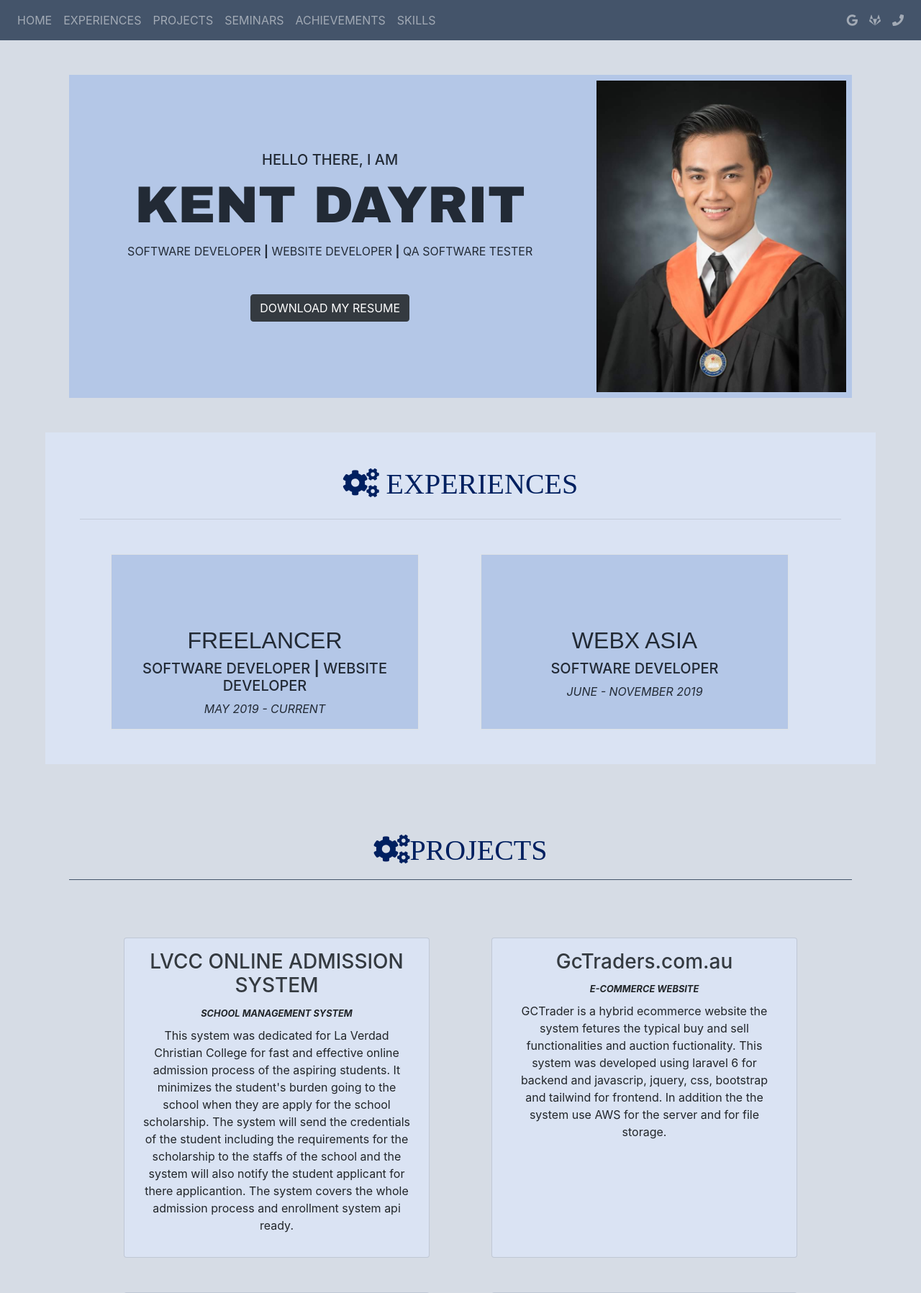
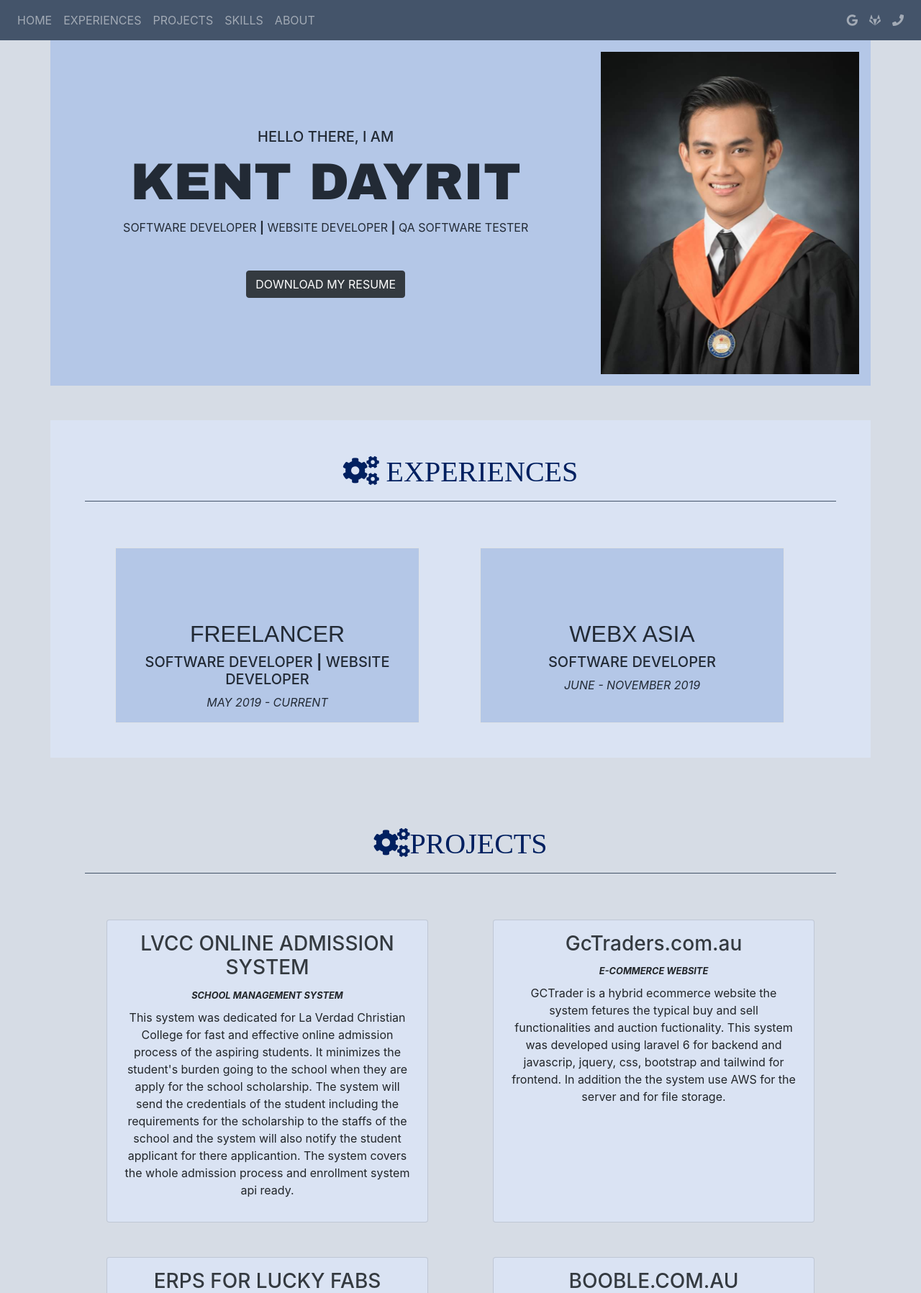
Before and after one commit to kentdayrit/kentdayrit.github.io, a PHP site: page / in a window 1280 px wide. Shown: the top 1797 px of the page at 72% size. Run offline with PHP 8.4, Linux system fonts and the light colour scheme; some libraries are stand-ins or nearby versions.

Commit message:
add content

```diff
--- a/app/layouts/navbar.php
+++ b/app/layouts/navbar.php
@@ -1,4 +1,4 @@
-    <nav class="navbar navbar-expand-md navbar-dark" style="background-color: #44546a;">
+    <nav class="navbar navbar-expand-md navbar-dark" style="background-color: #44546a; position:fixed; width:100%; top:0; z-index:100;">
             <!-- <img src="{{asset('img/lvcclogo.png')}}" height="50" alt="LVCC-LOGO"> -->
         <button type="button" class="navbar-toggler" data-toggle="collapse" data-target="#navbarCollapse">
             <span class="navbar-toggler-icon"></span>
@@ -6,12 +6,13 @@
 
         <div class="collapse navbar-collapse" id="navbarCollapse">
             <div class="navbar-nav">
-                <a href="/home" class="nav-item nav-link">HOME</a>
-                <a href="/home" class="nav-item nav-link">EXPERIENCES</a>
-                <a href="/home" class="nav-item nav-link">PROJECTS</a>
-                <a href="/home" class="nav-item nav-link">SEMINARS</a>
-                <a href="/home" class="nav-item nav-link">ACHIEVEMENTS</a>
-                 <a href="/home" class="nav-item nav-link">SKILLS</a>
+                <a href="#home-section" class="nav-item nav-link">HOME</a>
+                <a href="#experiences-section" class="nav-item nav-link">EXPERIENCES</a>
+                <a href="#projects-section" class="nav-item nav-link">PROJECTS</a>
+                <!-- <a href="#seminars-section" class="nav-item nav-link">SEMINARS</a> -->
+                <!-- <a href="#achivements-section" class="nav-item nav-link">ACHIEVEMENTS</a> -->
+                 <a href="#skills-section" class="nav-item nav-link">SKILLS</a>
+                 <a href="#about-section" class="nav-item nav-link">ABOUT</a>
             </div>
             <div class="navbar-nav ml-auto">
                     <a href="/" class="nav-item nav-link"><i class="fab fa-google"></i></a>
--- a/app/pages/home-page.php
+++ b/app/pages/home-page.php
@@ -1,9 +1,9 @@
-<div class="container-fluid">
-	<div class="ml-5 mr-5 p-5">
-		<div class="row"  style="background-color: #b4c7e7; color: #222a35;">
-			<div class="col-md-8 p-5 my-auto text-center">
+<div class="container-fluid pt-2">
+	<section class="container mt-5" id="home-section">
+		<div class="row p-2"  style="background-color: #b4c7e7; color: #222a35;">
+			<div class="col-md-8 my-auto text-center">
 				<h5>HELLO THERE, I AM</h5>
-				<h1 class="m4" style="font-family: Arial black; font-size: 4.5rem;"><b>KENT DAYRIT</b></h1>
+				<h1 class="display-3" style="font-family: Arial black;"><b>KENT DAYRIT</b></h1>
 				<span>SOFTWARE DEVELOPER <b>|</b> WEBSITE DEVELOPER <b>|</b> QA SOFTWARE TESTER</span>
 				<div class="mt-5">
 					<button class="btn btn-dark">DOWNLOAD MY RESUME </button>
@@ -13,10 +13,11 @@
 				<img src="./assets/img/banner-img-me.jpg" class="img-fluid w-100">
 			</div>
 		</div>
-	</div>
+	</section>
 	<!-- SECTIONS -->
 	<?php include('sections/experiences-section.php'); ?>
 	<?php include('sections/projects-section.php'); ?>
 	<?php include('sections/seminars-section.php'); ?>
 	<?php include('sections/achievements-section.php'); ?>
+	<?php include('sections/skills-section.php'); ?>
 </div>
--- a/app/pages/sections/experiences-section.php
+++ b/app/pages/sections/experiences-section.php
@@ -1,24 +1,23 @@
 <!-- EXPERIENCES -->
-<section class="p-5 ml-5 mr-5" style="background-color: #dae3f3;">
+<section class="container mt-5 p-5" id="experiences-section" style="background-color: #dae3f3;">
 	<div class="row">
 		<div class="col-md-12 text-center">
 			<h1 style="color: #002060; font-family: Century gothic"><i class="fas fa-cogs display-5"></i> EXPERIENCES</h1>
+			<hr style="border-color: #44546a;">
 		</div>
 	</div>
-	<hr style="border-color: #445 46a;">
-		<div class="row col-md-12 mt-5">
-			<div class="col-md-5 p-3 mx-auto text-center border rounded-lg" style="background-color: #b4c7e7; color: #222a35;">
+	<div class="row col-md-12">
+		<div class="col-md-5 mt-5 p-3 mx-auto text-center border rounded-lg" style="background-color: #b4c7e7; color: #222a35;">
 			<i class="fas fa-laptop display-4 mb-3"></i>
 			<h2 style="font-family: Arial">FREELANCER</h2>
 			<h5>SOFTWARE DEVELOPER <b>|</b> WEBSITE DEVELOPER</h5>
 			<span><i>MAY 2019 - CURRENT</i></span>
 		</div>
-			<div class="col-md-5 p-3 mx-auto text-center border rounded-lg" style="background-color: #b4c7e7; color: #222a35;">
+		<div class="col-md-5 mt-5 p-3 mx-auto text-center border rounded-lg" style="background-color: #b4c7e7; color: #222a35;">
 			<i class="fas fa-briefcase display-4 mb-3"></i>
 			<h2 style="font-family: Arial">WEBX ASIA</h2>
 			<h5>SOFTWARE DEVELOPER</h5>
 			<span><i>JUNE - NOVEMBER 2019</i></span>
 		</div>
 	</div>
-	</div>
 </section>
--- a/app/pages/sections/projects-section.php
+++ b/app/pages/sections/projects-section.php
@@ -1,37 +1,34 @@
 <!-- PROJECTS -->
-	<section class="p-5 ml-5 mr-5 mt-5">
+<section class="container mt-5 p-5" id="projects-section">
 	<div class="row">
 		<div class="col-md-12 text-center">
 			<h1 style="color: #002060; font-family: Century gothic"><i class="fas fa-cogs display-5"></i>PROJECTS</h1>
 			<hr style="border-color: #44546a;">
 		</div>
 	</div>
-		<div class="pt-3 pr-5 pl-5 pb-5">
-			<div class="row mt-5">
-				<div class="col-md-5 text-center mx-auto p-3 card card-body" style="background-color: #dae3f3;">
+	<div class="row">
+		<div class="col-md-5 text-center mx-auto mt-5 p-3 card card-body" style="background-color: #dae3f3;">
 			<h3><a href="http://lvcc-online-admission-system.herokuapp.com/login" class="text-dark">LVCC ONLINE ADMISSION SYSTEM</a></h3>
 			<span><small><b><i>SCHOOL MANAGEMENT SYSTEM</i></b></small></span>
 			<p class="ml-2 mr-2 mt-2">
 				This system was dedicated for La Verdad Christian College for fast and effective online admission process of the aspiring students. It minimizes the student's burden going to the school when they are apply for the school scholarship. The system will send the credentials of the student including the requirements for the scholarship to the staffs of the school and the system will also notify the student applicant for there applicantion. The system covers the whole admission process and enrollment system api ready.
 			</p>
 		</div>
-				<div class="col-md-5 text-center mx-auto p-3 card card-body" style="background-color: #dae3f3;">
+		<div class="col-md-5 text-center mx-auto mt-5 p-3 card card-body" style="background-color: #dae3f3;">
 			<h3><a href="" class="text-dark">GcTraders.com.au</a></h3>
 			<span><small><b><i>E-COMMERCE WEBSITE</i></b></small></span>
 			<p class="ml-2 mr-2 mt-2">
 				GCTrader is a hybrid ecommerce website the system fetures the typical buy and sell functionalities and auction fuctionality. This system was developed using laravel 6 for backend and javascrip, jquery, css, bootstrap and tailwind for frontend. In addition the the system use AWS for the server and for file storage.
 			</p>
 		</div>
-			</div>
-			<div class="row mt-5">
-				<div class="col-md-5 text-center mx-auto p-3 card card-body" style="background-color: #dae3f3;">
+		<div class="col-md-5 text-center mx-auto mt-5 p-3 card card-body" style="background-color: #dae3f3;">
 			<h3><a href="" class="text-dark">ERPS FOR LUCKY FABS</a></h3>
 			<span><small><b><i>ENTERPRISE RESOURCE PLANNING SYSTEM</i></b></small></span>
 			<p class="ml-2 mr-2 mt-2 ">
 				Lucky Fubs is a Enterprise Resource Planing Management System Intended for Lucky FubsClothes Manufacturing Company. This will monitor the Clothes making process, Employement, Inventory, Payrol and etc. This system developed using Codeignater for backend, Nodejs and Json for API, and Bootstrap, Javascript, JQuery and Ajax for frontend
 			</p>
 		</div>
-				<div class="col-md-5 text-center mx-auto p-3 card card-body" style="background-color: #dae3f3;">
+		<div class="col-md-5 text-center mx-auto mt-5 p-3 card card-body" style="background-color: #dae3f3;">
 			<h3><a href="" class="text-dark">BOOBLE.COM.AU</a></h3>
 			<span><small><b><i>E-COMMERCE WEBSITE</i></b></small></span>
 			<p class="ml-2 mr-2 mt-2 ">
@@ -40,32 +37,28 @@
 				quis nostrud exercitation ullamco laboris nisi ut aliquip ex ea commodo
 			</p>
 		</div>
-			</div>
-			<div class="row mt-5">
-				<div class="col-md-5 text-center mx-auto p-3 card card-body" style="background-color: #dae3f3;">
+		<div class="col-md-5 text-center mx-auto mt-5 p-3 card card-body" style="background-color: #dae3f3;">
 			<h3><a href="" class="text-dark">INVENTORY SYSTEM POS</a></h3>
 			<span><small><b><i>WINDOWS APPLICATION</i></b></small></span>
 			<p class="ml-2 mr-2 mt-2 ">
 				ISPOS is a simple Windows Application for Grocery System. The system manage the Inventory and Sales of the Store. This System developed using javascript Electron Framework including Angular 6 and Bootsrap
 			</p>
 		</div>
-				<div class="col-md-5 text-center mx-auto p-3 card card-body" style="background-color: #dae3f3;">
+		<div class="col-md-5 text-center mx-auto mt-5 p-3 card card-body" style="background-color: #dae3f3;">
 			<h3><a href="https://inventory-system-marcide-blue.000webhostapp.com/index.php" class="text-dark">ONLINE INVENTORY SYSTEM </a></h3>
 			<span><small><b><i>WEBSITE APPLICATION</i></b></small></span>
 			<p class="ml-2 mr-2 mt-2 ">
 				Online Inventory System is tool intended for Marcide Blue Water Company. It monitor the item inventory and Sales in every branches of Company. The system developed using Laravel 5 php framework for backend and Bootsrap for frontend.
 			</p>
 		</div>
-			</div>
-			<div class="row mt-5">
-				<div class="col-md-5 text-center mx-auto p-3 card card-body" style="background-color: #dae3f3;">
+		<div class="col-md-5 text-center mx-auto mt-5 p-3 card card-body" style="background-color: #dae3f3;">
 			<h3><a href="http://lvcc-library-system.herokuapp.com/" class="text-dark">LVCC LIBRARY SYSTEM POS</a></h3>
 			<span><small><b><i>WINDOWS APPLICATION</i></b></small></span>
 			<p class="ml-2 mr-2 mt-2 ">
 				LVCC Library System is a software dedicated to La Verdad Christian College. This tool will manage whole library process including the books data management, borrowing and buying books management and books location management. This system is developed using Laravel 5 php framework for backend and bootrap Javascript JQuery and Ajax for fronend.
 			</p>
 		</div>
-				<div class="col-md-5 text-center mx-auto p-3 card card-body" style="background-color: #dae3f3;">
+		<div class="col-md-5 text-center mx-auto mt-5 p-3 card card-body" style="background-color: #dae3f3;">
 			<h3><a href="http://lvcc-library-system.herokuapp.com/" class="text-dark">LA VERDAD SUITE</a></h3>
 			<span><small><b><i>WEBSITE APPLICATION</i></b></small></span>
 			<p class="ml-2 mr-2 mt-2 ">
@@ -73,5 +66,4 @@
 			</p>
 		</div>
 	</div>
-		</div>
 </section>
--- a/app/pages/sections/skills-section.php
+++ b/app/pages/sections/skills-section.php
@@ -1,4 +1,4 @@
-<section class="p-5 ml-5 mr-5 mt-5">
+<section class="container" id="skills-section">
 	<div class="row">
 		<div class="col-md-12 text-center">
 			<h1 style="color: #002060; font-family: Century gothic"><i class="fas fa-cogs display-5"></i>SKILLS</h1>
```
Also changed, not shown: 1 other file. Lines whose indentation alone changed are shown as unchanged.
